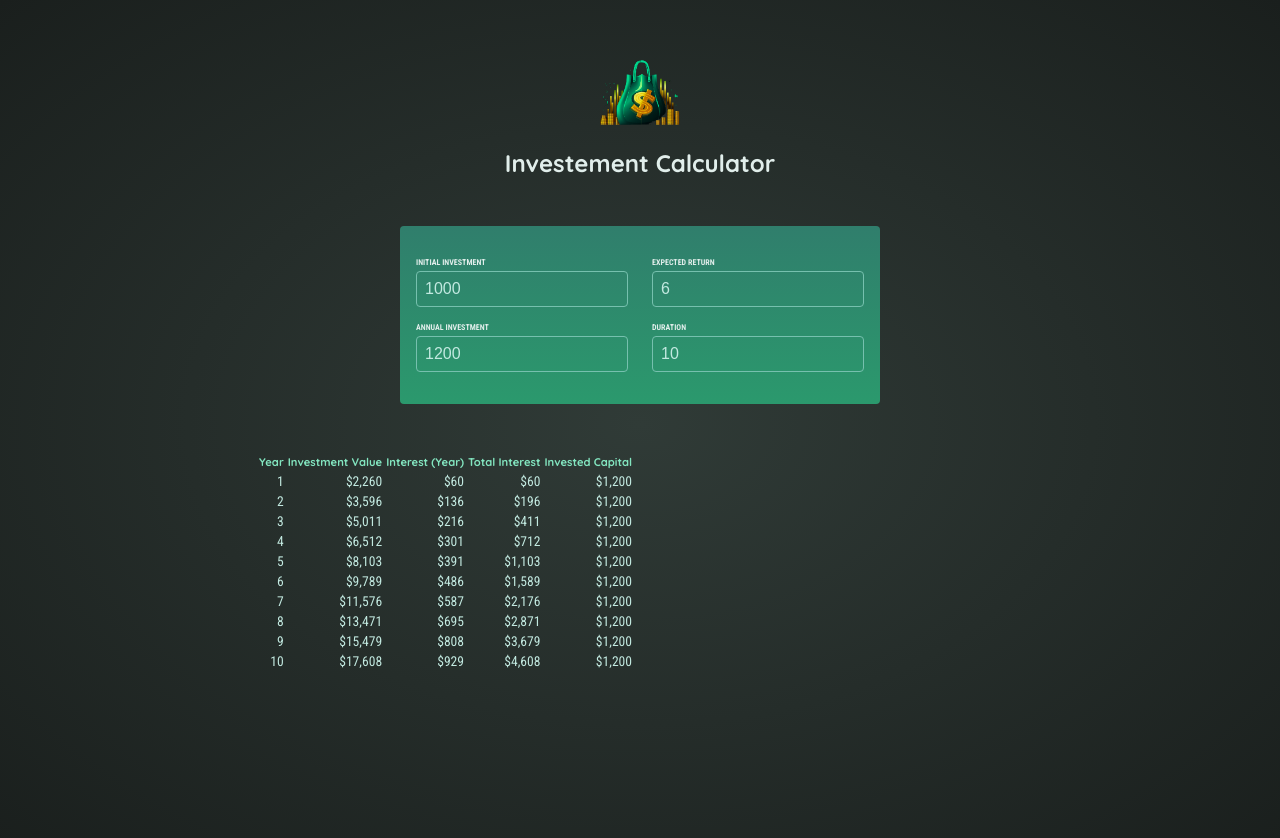
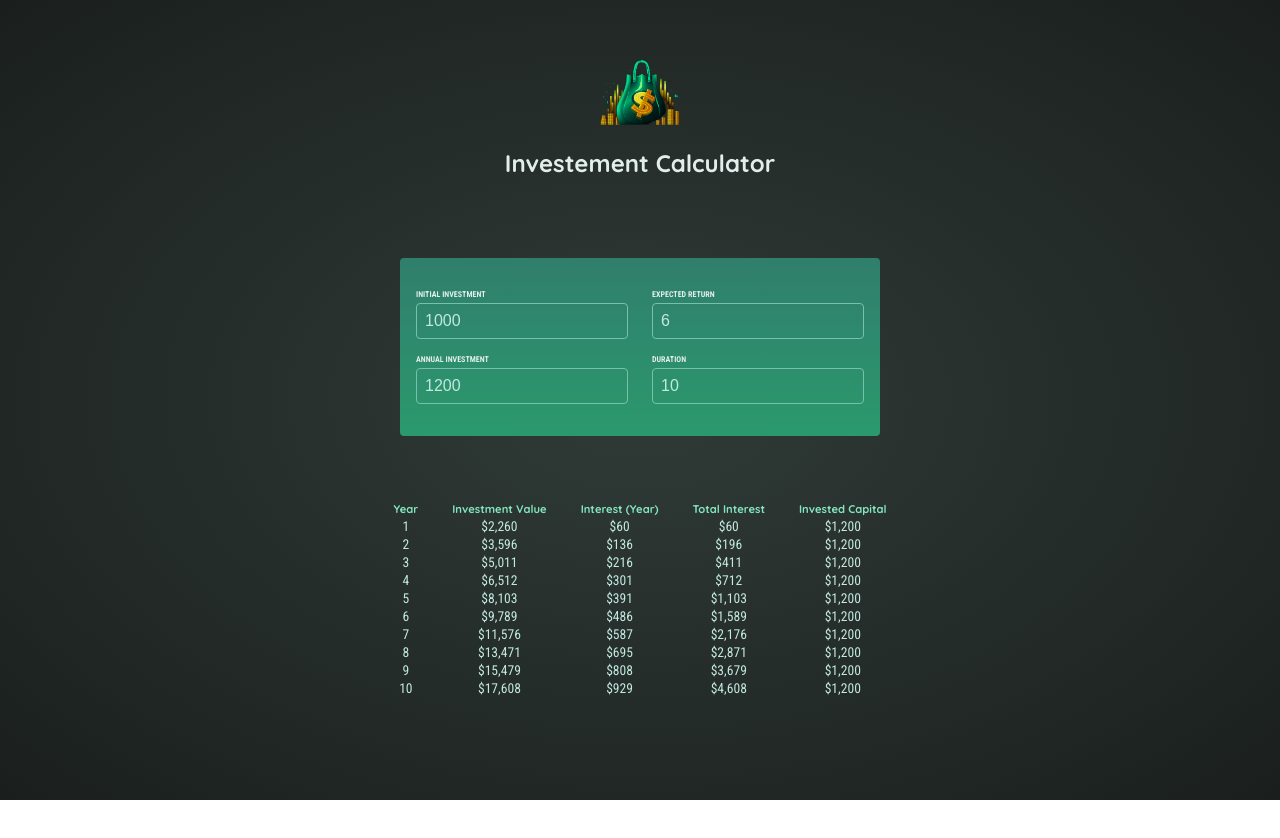
Before and after one commit to eediallo/investement-calculator-react, a React app: page / in a window 1280 px wide. Shown: the top 838 px of the page. After the commit the page ends 800 px from the top, so only its background shows below. Built offline with nearby package versions, Linux system fonts and the light colour scheme; the HTML template or start-up script is replaced by a standard one.

Commit message:
apps App className

```diff
--- a/src/App.jsx
+++ b/src/App.jsx
@@ -20,11 +20,11 @@ function App() {
     });
   }
   return (
-    <>
+    <div className="App">
       <Header />
       <UserInput onChange={handleChange} userInput={userInput} />
       <Results input={userInput} />
-    </>
+    </div>
   );
 }
 
--- a/src/index.css
+++ b/src/index.css
@@ -14,6 +14,12 @@ body {
   min-height: 100vh;
 }
 
+.App {
+  display: flex;
+  flex-direction: column;
+  justify-content: center;
+  align-items: center;
+}
 #header {
   text-align: center;
   margin: 3rem auto;
@@ -34,7 +40,7 @@ body {
 #user-input {
   padding: 1rem;
   max-width: 30rem;
-  margin: 2rem auto;
+  margin: 1rem auto;
   border-radius: 4px;
   background: linear-gradient(180deg, #307e6c, #2b996d);
 }
@@ -89,3 +95,12 @@ body {
 .center {
   text-align: center;
 }
+
+#result thead tr th {
+  padding: 0 1rem;
+}
+
+#result tbody tr td {
+  padding: 0 1rem;
+  text-align: center;
+}
```
